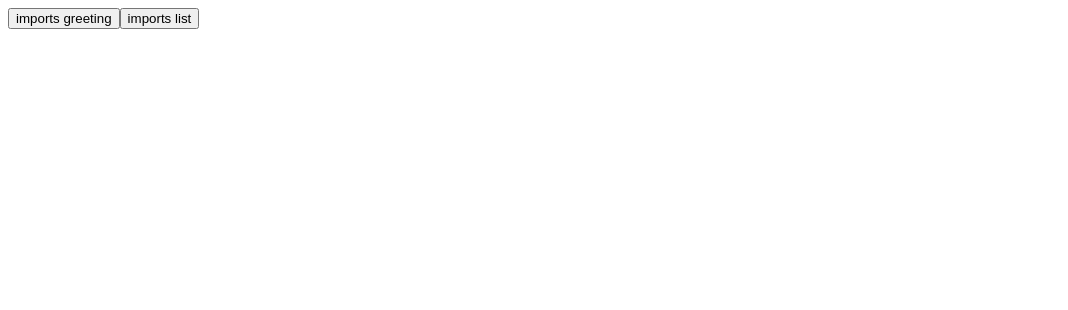
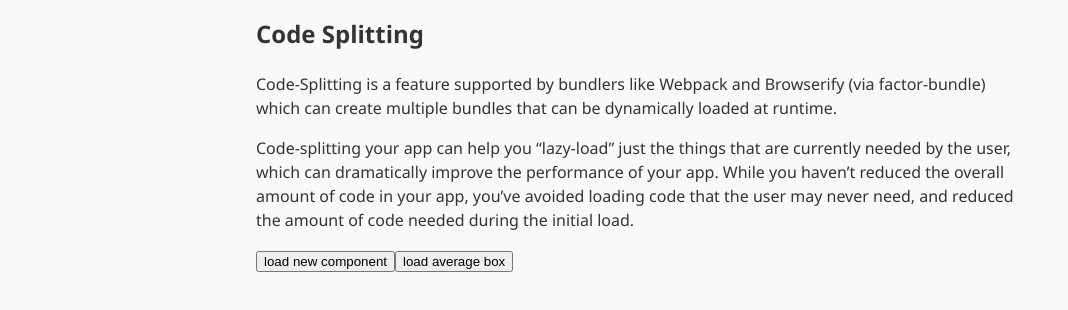
Before and after one commit to davidkvara/react-sandbox, a React (Create React App) app: page /about in a window 1280 px wide. Shown: the top 310 px of the page, without its empty margins (0-1068 px from the left). Built offline with nearby package versions, Linux system fonts and the light colour scheme.

Commit message:
code splitting examples

```diff
--- a/package.json
+++ b/package.json
@@ -10,6 +10,7 @@
     "react-addons-css-transition-group": "^15.6.2",
     "react-bootstrap": "^0.32.1",
     "react-dom": "^16.2.0",
+    "react-loadable": "^5.3.1",
     "react-redux": "^5.0.6",
     "react-router-dom": "^4.2.2",
     "react-scripts": "1.1.0",
--- /dev/null
+++ b/src/examples/code-split/AverageBox.js
@@ -0,0 +1,30 @@
+import React from "react";
+
+const stil = {
+  width: 260,
+  background: "#fff",
+  border: 0,
+  boxShadow: "0 3px 6px rgba(0,0,0,0.16),0 3px 6px rgba(0,0,0,0.23)",
+  padding: "1em",
+  fontSize: 18
+};
+
+export class AverageBox extends React.Component {
+  state = { value: "split this " };
+
+  handleChange = e => {
+    this.setState({ value: e.target.value });
+  };
+  render() {
+    return (
+      <div>
+        <h2 style={{ marginTop: 14 }}>Example 2: {this.state.value}</h2>
+        <input
+          style={stil}
+          value={this.state.value}
+          onChange={this.handleChange}
+        />
+      </div>
+    );
+  }
+}
--- /dev/null
+++ b/src/examples/code-split/code-splitting.js
@@ -0,0 +1,56 @@
+// source: https://reactjs.org/docs/code-splitting.html
+import React, { Component } from "react";
+
+class App extends Component {
+  state = { txt: null, box: null };
+
+  handleClick = () => {
+    import("./moduleA")
+      .then(some => {
+        this.setState({ txt: some.default });
+      })
+      .catch(err => {
+        console.log(err);
+      });
+  };
+
+  handleLoad = () => {
+    import("./AverageBox")
+      .then(es => {
+        this.setState({ box: es.AverageBox });
+      })
+      .catch(err => {
+        console.log(err);
+      });
+  };
+
+  render() {
+    const { txt: Txt, box: AverageBox } = this.state;
+    return (
+      <div>
+        <div className="container">
+          <h2>Code Splitting</h2>
+          <p>
+            Code-Splitting is a feature supported by bundlers like Webpack and
+            Browserify (via factor-bundle) which can create multiple bundles
+            that can be dynamically loaded at runtime.
+          </p>
+          <p>
+            Code-splitting your app can help you “lazy-load” just the things
+            that are currently needed by the user, which can dramatically
+            improve the performance of your app. While you haven’t reduced the
+            overall amount of code in your app, you’ve avoided loading code that
+            the user may never need, and reduced the amount of code needed
+            during the initial load.
+          </p>
+          <button onClick={this.handleClick}>load new component</button>
+          <button onClick={this.handleLoad}>load average box</button>
+          {this.state.txt !== null && <Txt />}
+          {this.state.box !== null && <AverageBox />}
+        </div>
+      </div>
+    );
+  }
+}
+
+export default App;
--- /dev/null
+++ b/src/examples/code-split/moduleA.js
@@ -0,0 +1,53 @@
+import React from "react";
+import styled from "styled-components";
+
+export default class Widget extends React.Component {
+  state = { count: 0 };
+
+  increment = () => {
+    this.setState(prevState => ({ count: prevState.count + 1 }));
+  };
+
+  decrement = () => {
+    this.setState(prevState => ({ count: prevState.count - 1 }));
+  };
+
+  render() {
+    return (
+      <div>
+        <Header>Example1 - dynamic import </Header>
+        <div
+          style={{
+            display: "flex",
+            alignItems: "center",
+            justifyContent: "center",
+            fontSize: 22
+          }}
+        >
+          <Button onClick={this.increment}>+</Button>
+          <div style={{ minWidth: 100, textAlign: "center", fontWeight: 600 }}>
+            {this.state.count}
+          </div>
+          <Button onClick={this.decrement}>-</Button>
+        </div>
+        <p>
+          The best way to introduce code-splitting into your app is through the
+          dynamic <code>import()</code> syntax.
+        </p>
+      </div>
+    );
+  }
+}
+
+const Button = styled.button`
+  font-size: 24px;
+  padding: 10px 20px;
+  background: #fff;
+  width: 60px;
+  border: 1px solid #ddd;
+  &:focus {
+    background: #f9f9f9;
+  }
+`;
+
+const Header = props => <h2 style={{ marginTop: 10 }}>{props.children}</h2>;
--- a/src/examples/code-splitting.js
+++ /dev/null
@@ -1,43 +0,0 @@
-import React, { Component } from "react";
-
-class App extends Component {
-  state = { greet: null };
-
-  handleClick = () => {
-    import("./moduleA")
-      .then(({ moduleA }) => {
-        this.setState({ greet: moduleA });
-      })
-      .catch(err => {
-        console.log(err);
-      });
-  };
-
-  handleClick2 = () => {
-    import("./moduleA")
-      .then(({ list }) => {
-        this.setState({ list });
-      })
-      .catch(err => {
-        console.log(err);
-      });
-  };
-
-  render() {
-    return (
-      <div>
-        <button onClick={this.handleClick}>imports greeting</button>
-        <button onClick={this.handleClick2}>imports list</button>
-        {this.state.greet && <h2>{this.state.greet}</h2>}
-        {this.state.list && (
-          <div>
-            <p>here's your list: </p>
-            <ul>{this.state.list.map(item => <li key={item}>{item}</li>)}</ul>
-          </div>
-        )}
-      </div>
-    );
-  }
-}
-
-export default App;
--- a/src/examples/moduleA.js
+++ /dev/null
@@ -1,4 +0,0 @@
-const moduleA = "Hello Dude";
-const list = ["bread", "milk", "cheese", "hummus", "noodles"];
-
-export { moduleA, list };
--- a/src/index.css
+++ b/src/index.css
@@ -2,16 +2,26 @@
   box-sizing: border-box;
 }
 
+html,
+body,
+#root {
+  margin: 0;
+  width: 100%;
+  height: 100%;
+}
+
 body {
-  margin: 0;
   font-family: "Segoe Ui", sans-serif;
-  color: #545454;
+  color: #343434;
   background-color: #f9f9f9;
+  -webkit-font-smoothing: antialiased;
+  -moz-osx-font-smoothing: grayscale;
+}
+
+#root {
   display: flex;
   flex-direction: column;
-  -webkit-font-smoothing: antialiased;
-  -moz-osx-font-smoothing: grayscale;
-  min-height: 100vh;
+  justify-content: flex-start;
 }
 
 a {
--- a/src/index.js
+++ b/src/index.js
@@ -1,9 +1,9 @@
 import React from "react";
 import ReactDOM from "react-dom";
-// import "./index.css";
+import "./index.css";
 // import Layout from "./bootstrap/layout/app";
 // import { BrowserRouter as Router } from "react-router-dom";
 // import Example from "./examples/animation/initial";
-import App from "./examples/code-splitting";
+import App from "./examples/code-split/code-splitting";
 
 ReactDOM.render(<App />, document.getElementById("root"));
```
Also changed, not shown: src/bootstrap/layout/app.js (+18 -7 lines), src/bootstrap/routes/about.js (renamed from src/bootstrap/pages/about.js), src/bootstrap/routes/examples.js (renamed from src/bootstrap/pages/examples.js), src/bootstrap/routes/index.js (renamed from src/bootstrap/pages/index.js), 1 other file (tests, documents, lock files or other folders).
